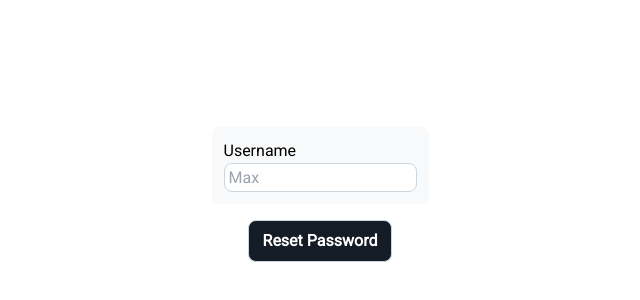
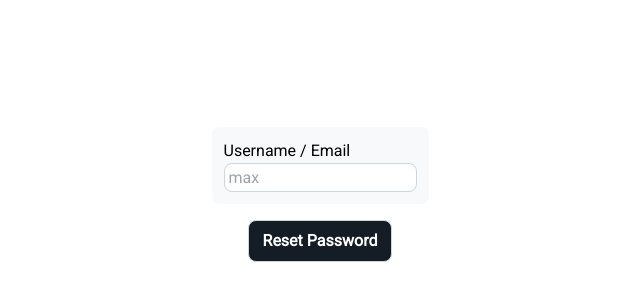
Before and after one commit to nilsfs7/fsmeet-frontend, a Next.js app: page /password/forgot in a window 1280 px wide. Shown: the part 206-506 px from the top of the page, without its empty margins (320-960 px from the left). Built offline with nearby package versions, Linux system fonts and the light colour scheme.

Commit message:
reset password: allow reset using email

```diff
--- a/src/pages/login.tsx
+++ b/src/pages/login.tsx
@@ -78,7 +78,7 @@ const Login = () => {
           <TextInput
             id={'usernameOrEmail'}
             label={'Username / Email'}
-            placeholder="Max"
+            placeholder="max"
             value={usernameOrEmail}
             onChange={e => {
               handleInputChangeUsernameOrEmail(e);
--- a/src/pages/password/forgot.tsx
+++ b/src/pages/password/forgot.tsx
@@ -4,14 +4,15 @@ import TextInput from '@/components/common/TextInput';
 import router from 'next/router';
 import { routePasswordPending } from '@/types/consts/routes';
 import ErrorMessage from '@/components/ErrorMessage';
+import { createPasswordReset } from '@/services/fsmeet-backend/create-password-reset';
 
 const ForgotPassword = () => {
-  const [username, setUsername] = useState('');
+  const [usernameOrEmail, setUsernameOrEmail] = useState('');
   const [error, setError] = useState('');
 
   const handleInputChangeUsername = (event: any) => {
     const uname: string = event.target.value;
-    setUsername(uname.toLowerCase());
+    setUsernameOrEmail(uname.toLowerCase());
   };
 
   const handleInputKeypressUsername = (e: any) => {
@@ -23,19 +24,10 @@ const ForgotPassword = () => {
   const handleResetClicked = async () => {
     setError('');
 
-    // TODO: outsource
-    const response = await fetch(`${process.env.NEXT_PUBLIC_BACKEND_URL}/v1/users/password/reset`, {
-      method: 'POST',
-      body: JSON.stringify({ username: username }),
-      headers: {
-        'Content-Type': 'application/json',
-      },
-    });
-
-    if (response.status == 201) {
+    try {
+      await createPasswordReset(usernameOrEmail);
       router.replace(routePasswordPending);
-    } else {
-      const error = await response.json();
+    } catch (error: any) {
       setError(error.message);
       console.error(error.message);
     }
@@ -46,10 +38,10 @@ const ForgotPassword = () => {
       <div className={'flex h-screen columns-1 flex-col items-center justify-center'}>
         <div className="m-2 flex flex-col rounded-lg bg-secondary-light p-1">
           <TextInput
-            id={'username'}
-            label={'Username'}
-            placeholder="Max"
-            value={username}
+            id={'usernameOrEmail'}
+            label={'Username / Email'}
+            placeholder="max"
+            value={usernameOrEmail}
             onChange={e => {
               handleInputChangeUsername(e);
             }}
--- /dev/null
+++ b/src/services/fsmeet-backend/create-password-reset.ts
@@ -0,0 +1,22 @@
+export async function createPasswordReset(usernameOrEmail: string): Promise<void> {
+  const url = `${process.env.NEXT_PUBLIC_BACKEND_URL}/v1/users/password/reset`;
+
+  const body = JSON.stringify({
+    usernameOrEmail: usernameOrEmail,
+  });
+
+  const response = await fetch(url, {
+    method: 'POST',
+    body: body,
+    headers: {
+      'Content-Type': 'application/json',
+    },
+  });
+
+  if (response.ok) {
+    console.info('Password reset request successful');
+  } else {
+    const error = await response.json();
+    throw Error(error.message);
+  }
+}
```
